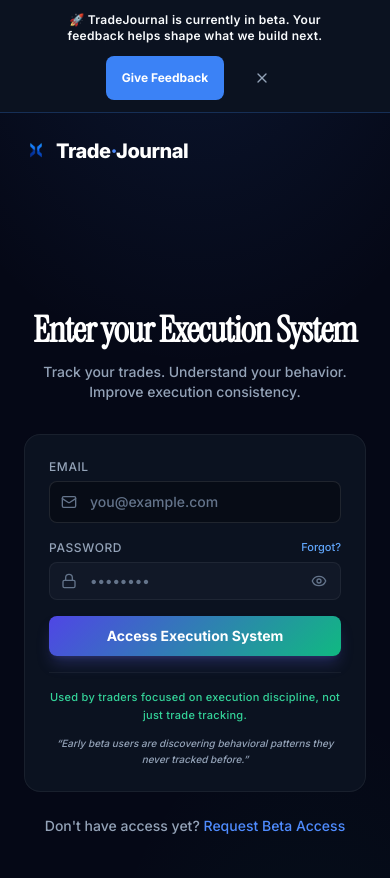
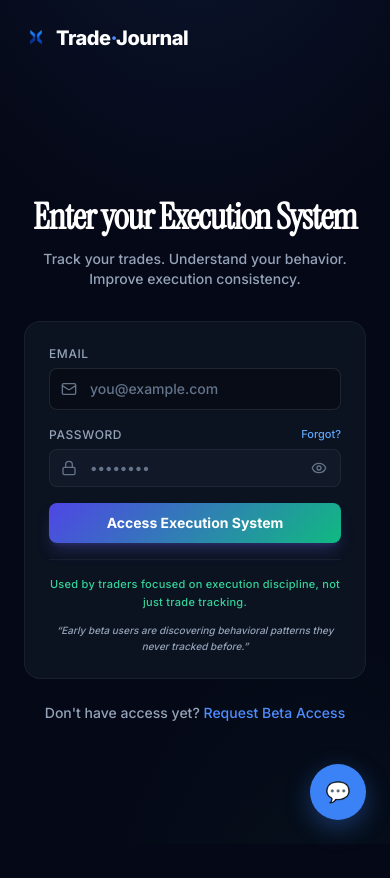
Before and after one commit to ishmaelharrydeckor/trade-full-1, a Next.js app: page /login in a window 390 px wide. Shown: the top 878 px of the page. After the commit the page ends 844 px from the top, so only its background shows below. Built offline with nearby package versions, Linux system fonts and the light colour scheme.

Commit message:
style: refine mobile feedback layout, hide banner, show floating action button, and move feedback card post-footer

```diff
--- a/app/page.tsx
+++ b/app/page.tsx
@@ -526,35 +526,6 @@
         </div>
       </section>
 
-      {/* Landing Page Feedback Section */}
-      <section className="py-16 md:py-24 flex justify-center px-4" style={{ backgroundColor: 'rgba(0,0,0,0.1)' }}>
-        <div
-          className="w-full max-w-[900px] md:w-[90%] rounded-[16px] border p-8 md:p-12 text-center transition-all duration-300 hover:border-blue-500/20"
-          style={{
-            backgroundColor: "#111827",
-            borderColor: "rgba(59, 130, 246, 0.15)"
-          }}
-        >
-          <h2 className="text-2xl md:text-3xl font-bold text-white tracking-tight">
-            Already Testing TradeJournal?
-          </h2>
-          <p className="mx-auto mt-4 max-w-2xl text-sm md:text-base leading-relaxed text-slate-300">
-            Your feedback directly shapes the future of TradeJournal. We're actively improving the platform based on insights from traders like you.
-          </p>
-          <div className="mt-8">
-            <a
-              href="https://www.tradejernal.com/beta-feedback"
-              target="_blank"
-              rel="noopener noreferrer"
-              className="inline-flex items-center justify-center gap-2 rounded-xl bg-blue-600 px-6 py-3.5 text-sm font-bold text-white shadow-lg shadow-blue-500/25 transition-all hover:bg-blue-700 hover:scale-[1.02]"
-              style={{ minHeight: "48px", minWidth: "160px" }}
-            >
-              Share Feedback <ArrowRight className="h-4 w-4" />
-            </a>
-          </div>
-        </div>
-      </section>
-
       {/* Footer */}
       <footer
         className="px-6 py-12 border-t text-xs md:px-12"
@@ -631,6 +602,32 @@
           </div>
         </div>
       </footer>
+
+      {/* Landing Page Feedback Section - Post-Footer (FAQ -> Footer -> Tiny Feedback Link) */}
+      <section className="py-8 flex justify-center px-4 border-t" style={{ backgroundColor: 'rgba(0,0,0,0.15)', borderColor: 'var(--card-border)' }}>
+        <div
+          className="w-full max-w-[900px] md:w-[90%] rounded-[16px] border p-4 md:p-6 text-center transition-all duration-300 hover:border-blue-500/20"
+          style={{
+            backgroundColor: "#111827",
+            borderColor: "rgba(59, 130, 246, 0.15)"
+          }}
+        >
+          <div className="flex flex-col items-center gap-3">
+            <h2 className="text-sm font-semibold text-white tracking-tight">
+              Already using TradeJournal?
+            </h2>
+            <a
+              href="https://www.tradejernal.com/beta-feedback"
+              target="_blank"
+              rel="noopener noreferrer"
+              className="w-full md:w-auto inline-flex items-center justify-center gap-2 rounded-xl bg-blue-600 px-6 py-2 text-xs font-bold text-white shadow-lg shadow-blue-500/25 transition-all hover:bg-blue-700 hover:scale-[1.02]"
+              style={{ minHeight: "48px" }}
+            >
+              Share feedback &rarr;
+            </a>
+          </div>
+        </div>
+      </section>
     </main>
   );
 }
--- a/components/beta/BetaBanner.tsx
+++ b/components/beta/BetaBanner.tsx
@@ -2,7 +2,7 @@
 "use client";
 
 import { useState, useEffect } from "react";
-import { X } from "lucide-react";
+import { X, MessageSquare } from "lucide-react";
 
 export default function BetaBanner() {
   const [isVisible, setIsVisible] = useState(false);
@@ -20,7 +20,6 @@
       }
       setIsVisible(true);
     } catch (e) {
-      // Fallback if localStorage is disabled or errors out
       setIsVisible(true);
     }
   }, []);
@@ -34,21 +33,22 @@
     setIsVisible(false);
   };
 
-  if (!isVisible) return null;
-
   return (
+    <>
+      {/* Global Beta Banner - Desktop Only (Visible on 768px and up) */}
+      {isVisible && (
         <div
           role="status"
           aria-label="Beta feedback notice"
-      className="relative w-full border-b px-4 py-3 md:px-12 flex flex-col md:flex-row items-center justify-center gap-3 text-center transition-all duration-300 select-none min-h-[48px] md:min-h-[52px]"
+          className="relative w-full border-b px-4 py-3 md:px-12 hidden md:flex flex-row items-center justify-center gap-3 text-center transition-all duration-300 select-none min-h-[52px]"
           style={{
             backgroundColor: "#0B1220",
             borderColor: "rgba(59, 130, 246, 0.25)",
           }}
         >
-      <div className="flex flex-col sm:flex-row items-center justify-center gap-2 max-w-[85%]">
+          <div className="flex flex-row items-center justify-center gap-2 max-w-[85%]">
             <span
-          className="text-xs md:text-sm font-semibold tracking-wide"
+              className="text-sm font-semibold tracking-wide"
               style={{ color: "#F8FAFC" }}
             >
               🚀 TradeJournal is currently in beta. Your feedback helps shape what we build next.
@@ -83,5 +83,24 @@
             </button>
           </div>
         </div>
+      )}
+
+      {/* Floating Feedback Button - Mobile Only (Hidden on 768px and up) */}
+      <a
+        href="https://www.tradejernal.com/beta-feedback"
+        target="_blank"
+        rel="noopener noreferrer"
+        aria-label="Give beta feedback"
+        className="fixed bottom-6 right-6 z-50 md:hidden flex items-center justify-center rounded-full text-white transition-all duration-200 hover:scale-105 active:scale-95 outline-none focus-visible:ring-4 focus-visible:ring-blue-400/50"
+        style={{
+          width: "56px",
+          height: "56px",
+          backgroundColor: "#3B82F6",
+          boxShadow: "0 8px 24px rgba(59, 130, 246, 0.35)",
+        }}
+      >
+        <span className="text-xl" role="img" aria-hidden="true">💬</span>
+      </a>
+    </>
   );
 }
```
Lines whose indentation alone changed are shown as unchanged.
